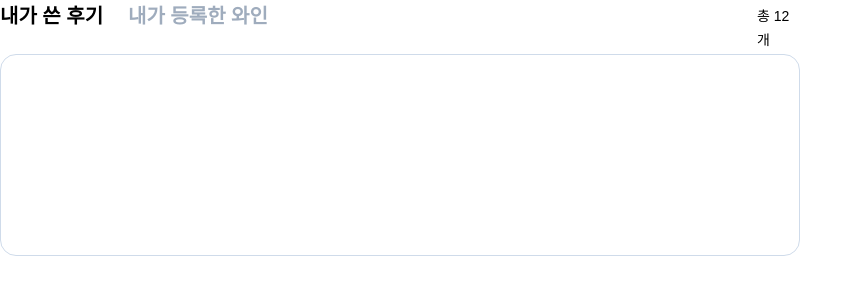
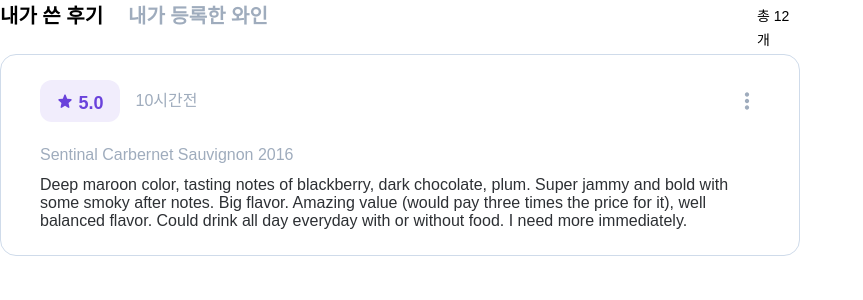
Before and after one commit to jaehyeongjung/Wine-project, a Next.js app: page /myprofile/MyUploadSection/MyUploadSection in a window 1280 px wide. Shown: the top 300 px of the page, without its empty margins (0-863 px from the left). Built offline with nearby package versions, Linux system fonts and the light colour scheme.

Commit message:
chore: myprofile-page css 규격 맞춤

```diff
--- a/pages/myprofile/MyUploadSection/MyUploadSection.module.css
+++ b/pages/myprofile/MyUploadSection/MyUploadSection.module.css
@@ -54,17 +54,190 @@
 
 .Registerwine {
   width: 800px;
-
+  height: 270px;
+  display: flex;
+  align-items: flex-end;
 }
 .RegisterwineMap {
-    width: 100%;
-    height: 228px;
-    border-radius: 16px;
-    border: 1px solid #cfdbea;
+  width: 100%;
+  height: 228px;
+  border-radius: 16px;
+  border: 1px solid #cfdbea;
+  display: flex;
+  align-items: center;
 }
 .myCommentMap {
   width: 100%;
-  height: 202px;
+  min-height: 202px;
   border-radius: 16px;
   border: 1px solid #cfdbea;
+  display: flex;
+  justify-content: center;
+  align-items: center;
 }
+
+.myCommentInner {
+  width: 720px;
+  min-height: 150px;
+  display: flex;
+  flex-direction: column;
+  justify-content: space-between;
+}
+
+.myCommentInnerStarAndTimeContainer {
+  width: 100%;
+  height: 42px;
+  display: flex;
+  justify-content: space-between;
+  align-items: center;
+}
+
+.myCommentInnerStarAndTime {
+  height: 42px;
+  width: 158px;
+  display: flex;
+  justify-content: space-between;
+  align-items: center;
+}
+
+.myCommentInnerStar {
+  width: 80px;
+  height: 100%;
+  border-radius: 12px;
+  background-color: var(--purple10);
+  display: flex;
+  gap: 2px;
+  align-items: center;
+  justify-content: center;
+}
+
+.myCommentInnerTime {
+  width: 63px;
+  height: 26px;
+  color: var(--gray500);
+  display: flex;
+  align-items: center;
+  justify-content: center;
+}
+
+.myCommentInnerDeatail {
+  min-height: 88px;
+  width: 100%;
+  display: flex;
+  flex-direction: column;
+  justify-content: space-between;
+}
+
+.myCommentInnerDropdown {
+  width: 26px;
+  height: 26px;
+}
+
+.myCommentInnerDetailTitle {
+  width: 100%;
+  height: 26px;
+  color: var(--gray500);
+}
+
+.myCommentInnerDetailReview {
+  width: 100%;
+  min-height: 52px;
+  color: var(--gray800);
+}
+
+.myCommentInnerStar img {
+  width: 14.27px;
+}
+
+.myCommentInnerStarNum {
+  width: 28px;
+  height: 26px;
+  color: var(--purple100);
+  display: flex;
+  justify-content: center;
+  align-items: center;
+  margin-top: 4px;
+}
+
+.myCommentInnerStarImg {
+  width: 20px;
+  height: 20px;
+  display: flex;
+  justify-content: center;
+  align-items: center;
+}
+
+.RegisterwineImg {
+  width: 76px;
+  height: 270px;
+  margin-left: 60px;
+  margin-top: -43px;
+  display: flex;
+  align-items: flex-end;
+  justify-content: center;
+}
+
+.RegisterwineImg img {
+  width: 105%;
+}
+
+.RegisterwineData {
+  width: 584px;
+  height: 158px;
+  margin-left: 40px;
+  display: flex;
+  justify-content: space-between;
+  flex-direction: column;
+}
+
+.RegisterwineDataText {
+  height: 111px;
+  width: 100%;
+  display: flex;
+  justify-content: space-between;
+}
+
+.RegisterwineDataPrice {
+  width: 114px;
+  height: 37px;
+  background-color: var(--purple10);
+  color: var(--purple100);
+  display: flex;
+  justify-content: center;
+  align-items: center;
+}
+
+.RegisterwineDataTextDetail {
+  width: 300px;
+  height: 100%;
+  display: flex;
+  flex-direction: column;
+  justify-content: space-between;
+}
+
+.RegisterwineDataTextDropdown {
+  width: 26px;
+  height: 26px;
+}
+.RegisterwineDataTextDetailTitle {
+  width: 100%;
+  height: 72px;
+  color: var(--gray800);
+  font-weight: 600;
+  font-size: 30px;
+  line-height: 35.8px;
+}
+
+.RegisterwineDataTextDetailFrom {
+  width: 198px;
+  height: 26px;
+  color: var(--gray500);
+}
+
+.RegisterwineContainer {
+  width: 800px;
+  height: auto;
+  display: flex;
+  flex-direction: column;
+  gap: 20px;
+}
--- a/pages/myprofile/MyUploadSection/MyUploadSection.tsx
+++ b/pages/myprofile/MyUploadSection/MyUploadSection.tsx
@@ -1,5 +1,6 @@
 import React, { useState } from 'react';
 import styles from './MyUploadSection.module.css';
+import { symbol } from 'zod';
 const MyUploadSection: React.FC = () => {
   const [selectedTab, setSelectedTab] = useState<'comment' | 'wine'>('comment');
 
@@ -34,11 +35,76 @@
       </div>
       {selectedTab === 'comment' ? (
         <div className={styles.myComment}>
-          <div className={styles.myCommentMap}></div>
+          <div className={styles.myCommentMap}>
+            <div className={styles.myCommentInner}>
+              <div className={styles.myCommentInnerStarAndTimeContainer}>
+                <div className={styles.myCommentInnerStarAndTime}>
+                  <div className={styles.myCommentInnerStar}>
+                    <div className={styles.myCommentInnerStarImg}>
+                      <img src="/icons/starColor.svg"></img>
+                    </div>
+                    <p
+                      className={`${styles.myCommentInnerStarNum} text-2lg-bold`}
+                    >
+                      5.0
+                    </p>
+                  </div>
+                  <p className={`${styles.myCommentInnerTime} text-lg-regular`}>
+                    10시간전
+                  </p>
+                </div>
+                <div className={styles.myCommentInnerDropdown}>
+                  <img src="/icons/dropDown.svg"></img>
+                </div>
+              </div>
+              <div className={styles.myCommentInnerDeatail}>
+                <p
+                  className={`${styles.myCommentInnerDetailTitle} text-lg-medium`}
+                >
+                  Sentinal Carbernet Sauvignon 2016
+                </p>
+                <p className={styles.myCommentInnerDetailReview}>
+                  Deep maroon color, tasting notes of blackberry, dark
+                  chocolate, plum. Super jammy and bold with some smoky after
+                  notes. Big flavor. Amazing value (would pay three times the
+                  price for it), well balanced flavor. Could drink all day
+                  everyday with or without food. I need more immediately.
+                </p>
+              </div>
+            </div>
+          </div>
         </div>
       ) : (
-        <div className={styles.Registerwine}>
-          <div className={styles.RegisterwineMap}></div>
+        <div className={styles.RegisterwineContainer}>
+          <div className={styles.Registerwine}>
+            <div className={styles.RegisterwineMap}>
+              <div className={styles.RegisterwineImg}>
+                <img src="/images/testWine.svg"></img>
+              </div>
+              <div className={styles.RegisterwineData}>
+                <div className={styles.RegisterwineDataText}>
+                  <div className={styles.RegisterwineDataTextDetail}>
+                    <div className={styles.RegisterwineDataTextDetailTitle}>
+                      Sentinel Carbernet Sauvignon 2016
+                    </div>
+                    <div
+                      className={`${styles.RegisterwineDataTextDetailFrom} text-lg-regular`}
+                    >
+                      Western Cape, South Africa
+                    </div>
+                  </div>
+                  <div className={styles.RegisterwineDataTextDropdown}>
+                    <img src="/icons/dropDown.svg"></img>
+                  </div>
+                </div>
+                <div
+                  className={`${styles.RegisterwineDataPrice} text-2lg-bold`}
+                >
+                  ₩ 64,990
+                </div>
+              </div>
+            </div>
+          </div>
         </div>
       )}
     </div>
--- a/styles/globals.css
+++ b/styles/globals.css
@@ -100,6 +100,11 @@
   font-weight: var(--font-regular);
 }
 
+.text-2lg-bold {
+  font-size: var(--text-2lg);
+  line-height: var(--line-height-2lg);
+  font-weight: var(--font-bold);
+}
 .text-lg-bold {
   font-size: var(--text-lg);
   line-height: var(--line-height-lg);
```
Also changed, not shown: public/icons/dropDown.svg (added).
